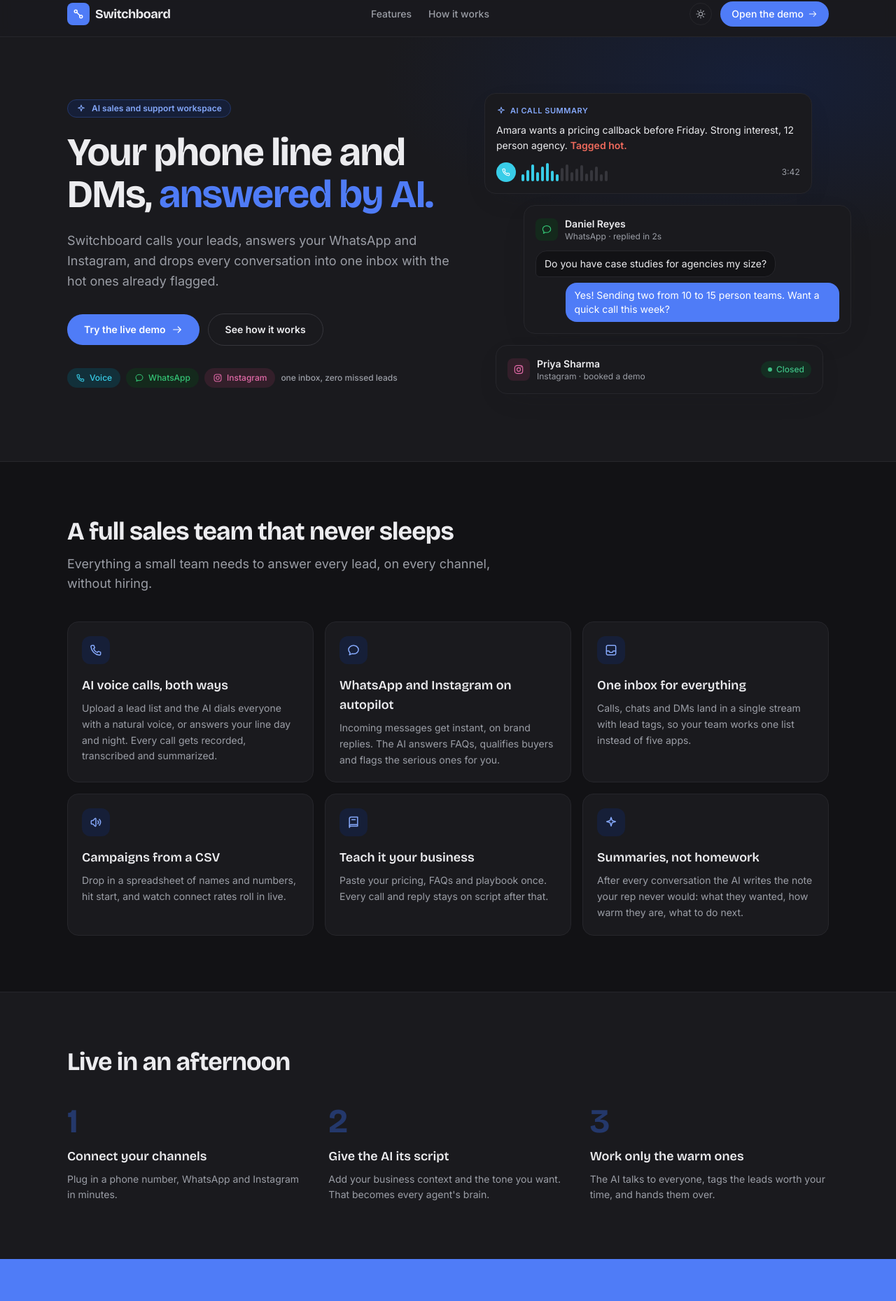
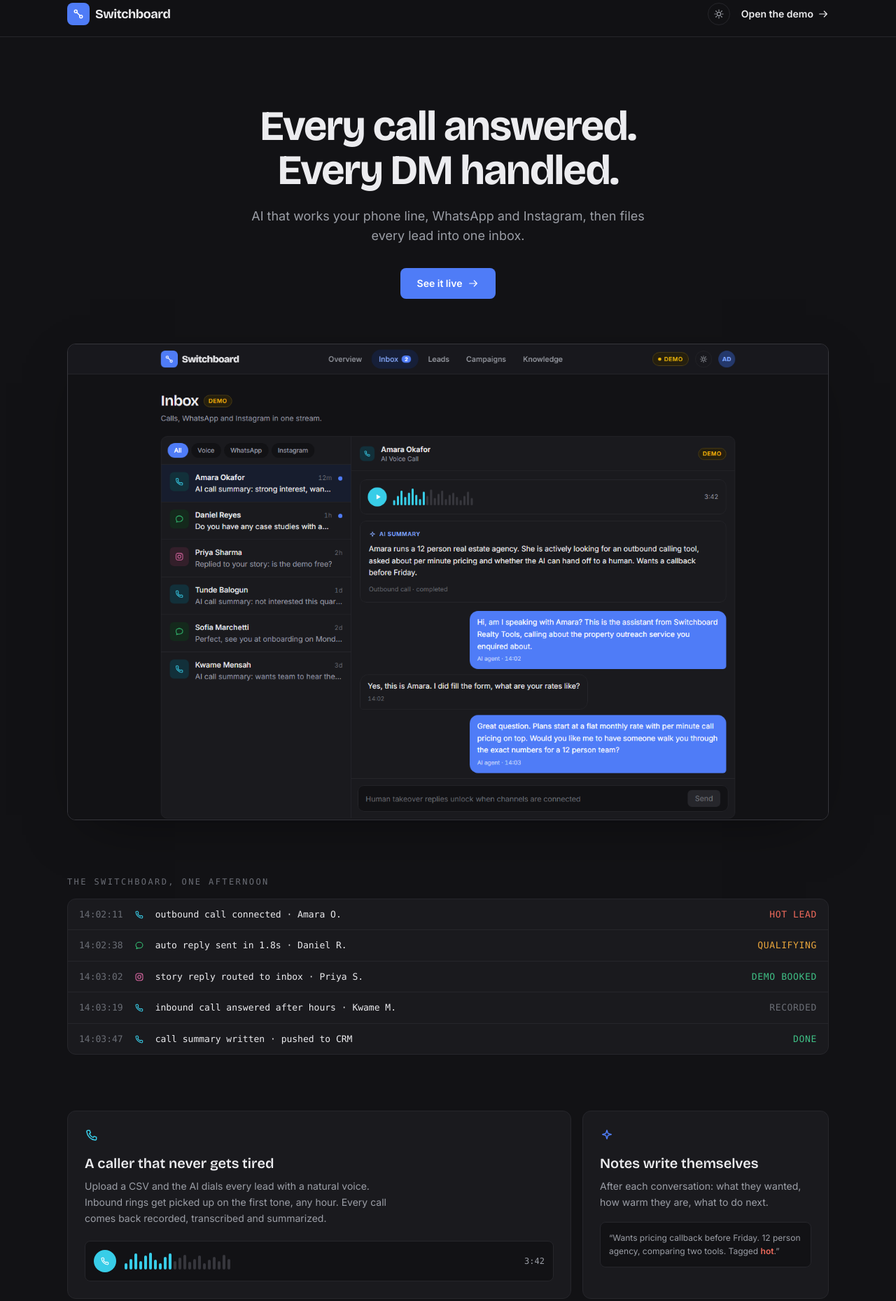
Before and after one commit to killingspree001/switchboard, a Next.js app: page / in a window 1280 px wide. Shown: the part 12-1871 px from the top of the page at 70% size. Built offline with nearby package versions, Linux system fonts and the light colour scheme.

Commit message:
rebuilt landing page around real product screenshots and an ops feed

```diff
--- a/next.config.ts
+++ b/next.config.ts
@@ -6,6 +6,8 @@
   turbopack: {
     root: path.join(__dirname),
   },
+  // keeps the floating dev button out of product screenshots
+  devIndicators: false,
 };
 
 export default nextConfig;
--- a/src/app/page.tsx
+++ b/src/app/page.tsx
@@ -1,295 +1,240 @@
 import Link from "next/link";
+import Image from "next/image";
 import { Logo } from "@/components/app-shell";
 import ThemeToggle from "@/components/theme-toggle";
 import {
   PhoneIcon,
   ChatIcon,
   CameraIcon,
-  InboxIcon,
   SparkIcon,
   ArrowRightIcon,
-  MegaphoneIcon,
+  UploadIcon,
   BookIcon,
 } from "@/components/icons";
 
-const features = [
-  {
-    icon: PhoneIcon,
-    title: "AI voice calls, both ways",
-    text: "Upload a lead list and the AI dials everyone with a natural voice, or answers your line day and night. Every call gets recorded, transcribed and summarized.",
-  },
-  {
-    icon: ChatIcon,
-    title: "WhatsApp and Instagram on autopilot",
-    text: "Incoming messages get instant, on brand replies. The AI answers FAQs, qualifies buyers and flags the serious ones for you.",
-  },
-  {
-    icon: InboxIcon,
-    title: "One inbox for everything",
-    text: "Calls, chats and DMs land in a single stream with lead tags, so your team works one list instead of five apps.",
-  },
-  {
-    icon: MegaphoneIcon,
-    title: "Campaigns from a CSV",
-    text: "Drop in a spreadsheet of names and numbers, hit start, and watch connect rates roll in live.",
-  },
-  {
-    icon: BookIcon,
-    title: "Teach it your business",
-    text: "Paste your pricing, FAQs and playbook once. Every call and reply stays on script after that.",
-  },
-  {
-    icon: SparkIcon,
-    title: "Summaries, not homework",
-    text: "After every conversation the AI writes the note your rep never would: what they wanted, how warm they are, what to do next.",
-  },
+// the switchboard feed, written like the ops log the product actually produces
+const feed = [
+  { time: "14:02:11", channel: "voice", text: "outbound call connected · Amara O.", tag: "hot lead", tagClass: "text-hot" },
+  { time: "14:02:38", channel: "whatsapp", text: "auto reply sent in 1.8s · Daniel R.", tag: "qualifying", tagClass: "text-warm" },
+  { time: "14:03:02", channel: "instagram", text: "story reply routed to inbox · Priya S.", tag: "demo booked", tagClass: "text-closed" },
+  { time: "14:03:19", channel: "voice", text: "inbound call answered after hours · Kwame M.", tag: "recorded", tagClass: "text-faint" },
+  { time: "14:03:47", channel: "voice", text: "call summary written · pushed to CRM", tag: "done", tagClass: "text-closed" },
 ];
 
-const steps = [
-  {
-    n: "1",
-    title: "Connect your channels",
-    text: "Plug in a phone number, WhatsApp and Instagram in minutes.",
-  },
-  {
-    n: "2",
-    title: "Give the AI its script",
-    text: "Add your business context and the tone you want. That becomes every agent's brain.",
-  },
-  {
-    n: "3",
-    title: "Work only the warm ones",
-    text: "The AI talks to everyone, tags the leads worth your time, and hands them over.",
-  },
-];
+function FeedIcon({ channel }: { channel: string }) {
+  const cls = "h-3.5 w-3.5";
+  if (channel === "voice") return <PhoneIcon className={`${cls} text-voice`} />;
+  if (channel === "whatsapp") return <ChatIcon className={`${cls} text-whatsapp`} />;
+  return <CameraIcon className={`${cls} text-instagram`} />;
+}
 
 export default function LandingPage() {
   return (
-    <div className="flex-1 bg-surface">
-      {/* nav */}
-      <header className="sticky top-0 z-30 border-b border-line bg-surface/90 backdrop-blur">
+    <div className="flex-1 bg-paper">
+      {/* minimal nav */}
+      <header className="sticky top-0 z-30 border-b border-line bg-paper/90 backdrop-blur">
         <div className="mx-auto flex h-16 w-full max-w-6xl items-center justify-between px-4 sm:px-6 lg:px-8">
           <Logo href="/" />
-          <nav className="hidden items-center gap-6 text-sm font-medium text-muted md:flex">
-            <a href="#features" className="hover:text-text">Features</a>
-            <a href="#how" className="hover:text-text">How it works</a>
-          </nav>
-          <div className="flex items-center gap-3">
+          <div className="flex items-center gap-4">
             <ThemeToggle />
             <Link
               href="/dashboard"
-              className="inline-flex items-center gap-1.5 rounded-full bg-accent px-4 py-2 text-sm font-medium text-white transition-colors hover:bg-accent-deep"
+              className="group inline-flex items-center gap-1.5 text-sm font-semibold text-text hover:text-accent"
             >
               Open the demo
-              <ArrowRightIcon className="h-3.5 w-3.5" />
+              <ArrowRightIcon className="h-4 w-4 transition-transform group-hover:translate-x-0.5" />
             </Link>
           </div>
         </div>
       </header>
 
-      {/* hero */}
-      <section className="relative overflow-hidden">
-        {/* soft lavender wash behind the hero */}
-        <div
-          aria-hidden
-          className="pointer-events-none absolute inset-0"
-          style={{
-            background:
-              "radial-gradient(900px 400px at 85% 10%, var(--accent-tint) 0%, transparent 60%)",
-          }}
-        />
-        <div className="relative mx-auto grid w-full max-w-6xl gap-12 px-4 pb-16 pt-14 sm:px-6 lg:grid-cols-[1.1fr_0.9fr] lg:items-center lg:px-8 lg:pb-24 lg:pt-20">
-          <div>
-            <p className="inline-flex items-center gap-2 rounded-full border border-accent-soft bg-accent-tint px-3 py-1 text-xs font-semibold text-accent-deep">
-              <SparkIcon className="h-3.5 w-3.5" />
-              AI sales and support workspace
+      {/* hero: terse line, one action, then the real product */}
+      <section className="mx-auto w-full max-w-6xl px-4 pt-16 text-center sm:px-6 lg:px-8 lg:pt-24">
+        <h1 className="mx-auto max-w-3xl font-display text-4xl font-bold leading-[1.05] tracking-tight sm:text-6xl">
+          Every call answered.
+          <br />
+          Every DM handled.
+        </h1>
+        <p className="mx-auto mt-5 max-w-xl text-lg text-muted">
+          AI that works your phone line, WhatsApp and Instagram, then files
+          every lead into one inbox.
         </p>
-            <h1 className="mt-5 font-display text-4xl font-bold leading-[1.08] tracking-tight sm:text-5xl lg:text-[56px]">
-              Your phone line and DMs,{" "}
-              <span className="text-accent">answered by AI.</span>
-            </h1>
-            <p className="mt-5 max-w-xl text-lg leading-relaxed text-muted">
-              Switchboard calls your leads, answers your WhatsApp and Instagram,
-              and drops every conversation into one inbox with the hot ones
-              already flagged.
-            </p>
-            <div className="mt-8 flex flex-wrap items-center gap-3">
+        <div className="mt-8">
           <Link
             href="/dashboard"
-                className="inline-flex items-center gap-2 rounded-full bg-accent px-6 py-3 text-sm font-semibold text-white transition-colors hover:bg-accent-deep"
+            className="inline-flex items-center gap-2 rounded-lg bg-accent px-6 py-3 text-sm font-semibold text-white transition-colors hover:bg-accent-deep"
           >
-                Try the live demo
+            See it live
             <ArrowRightIcon className="h-4 w-4" />
           </Link>
-              <a
-                href="#how"
-                className="inline-flex items-center gap-2 rounded-full border border-line-strong px-6 py-3 text-sm font-semibold text-text transition-colors hover:border-accent hover:text-accent-deep"
-              >
-                See how it works
-              </a>
         </div>
-            <div className="mt-8 flex flex-wrap items-center gap-2 text-xs font-medium text-muted">
-              <span className="flex items-center gap-1.5 rounded-full bg-voice-tint px-3 py-1.5 text-voice">
-                <PhoneIcon className="h-3.5 w-3.5" /> Voice
-              </span>
-              <span className="flex items-center gap-1.5 rounded-full bg-whatsapp-tint px-3 py-1.5 text-whatsapp">
-                <ChatIcon className="h-3.5 w-3.5" /> WhatsApp
-              </span>
-              <span className="flex items-center gap-1.5 rounded-full bg-instagram-tint px-3 py-1.5 text-instagram">
-                <CameraIcon className="h-3.5 w-3.5" /> Instagram
-              </span>
-              <span>one inbox, zero missed leads</span>
+
+        <div className="relative mt-12 lg:mt-16">
+          <div className="overflow-hidden rounded-xl border border-line-strong shadow-[0_24px_80px_-32px_rgba(0,0,0,0.5)]">
+            <Image
+              src="/screens/inbox.png"
+              alt="The Switchboard inbox with a live AI call summary and conversations from every channel"
+              width={1440}
+              height={900}
+              priority
+              className="w-full"
+            />
           </div>
         </div>
+      </section>
 
-          {/* floating product cards */}
-          <div className="relative mx-auto w-full max-w-md lg:max-w-none">
-            <div className="space-y-4">
-              <div className="translate-x-0 rounded-2xl border border-line bg-surface p-4 shadow-[0_12px_40px_-18px_rgba(27,28,32,0.25)] lg:-translate-x-6">
-                <p className="flex items-center gap-1.5 text-[11px] font-semibold uppercase tracking-wider text-accent-deep">
-                  <SparkIcon className="h-3.5 w-3.5" /> AI call summary
+      {/* live switchboard feed */}
+      <section className="mx-auto w-full max-w-6xl px-4 py-16 sm:px-6 lg:px-8 lg:py-20">
+        <p className="font-mono text-xs uppercase tracking-[0.2em] text-faint">
+          the switchboard, one afternoon
         </p>
-                <p className="mt-2 text-sm leading-relaxed">
-                  Amara wants a pricing callback before Friday. Strong interest,
-                  12 person agency. <span className="font-semibold text-hot">Tagged hot.</span>
+        <div className="mt-4 overflow-x-auto rounded-xl border border-line bg-surface">
+          <ul className="min-w-[560px] divide-y divide-line font-mono text-[13px]">
+            {feed.map((f) => (
+              <li key={f.time} className="flex items-center gap-4 px-4 py-3">
+                <span className="tabular-nums text-faint">{f.time}</span>
+                <FeedIcon channel={f.channel} />
+                <span className="flex-1 text-text">{f.text}</span>
+                <span className={`uppercase tracking-wider ${f.tagClass}`}>{f.tag}</span>
+              </li>
+            ))}
+          </ul>
+        </div>
+      </section>
+
+      {/* bento features */}
+      <section className="mx-auto w-full max-w-6xl px-4 pb-16 sm:px-6 lg:px-8 lg:pb-20">
+        <div className="grid gap-4 md:grid-cols-3">
+          {/* big tile: voice */}
+          <div className="rounded-xl border border-line bg-surface p-6 md:col-span-2">
+            <PhoneIcon className="h-5 w-5 text-voice" />
+            <h2 className="mt-4 font-display text-xl font-semibold">
+              A caller that never gets tired
+            </h2>
+            <p className="mt-2 max-w-md text-sm leading-relaxed text-muted">
+              Upload a CSV and the AI dials every lead with a natural voice.
+              Inbound rings get picked up on the first tone, any hour. Every
+              call comes back recorded, transcribed and summarized.
             </p>
-                <div className="mt-3 flex items-center gap-2">
-                  <span className="flex h-7 w-7 items-center justify-center rounded-full bg-voice text-white">
+            <div className="mt-5 flex items-center gap-3 rounded-lg border border-line bg-paper p-3">
+              <span className="flex h-8 w-8 items-center justify-center rounded-full bg-voice text-white">
                 <PhoneIcon className="h-3.5 w-3.5" />
               </span>
               <div className="flex flex-1 items-end gap-[3px]" aria-hidden>
-                    {[6, 10, 15, 8, 13, 16, 9, 6, 12, 15, 8, 11, 14, 7, 10, 13, 6, 9].map(
+                {[6, 10, 15, 8, 13, 16, 9, 6, 12, 15, 8, 11, 14, 7, 10, 13, 6, 9, 12, 8, 14, 10].map(
                   (h, i) => (
                     <span
                       key={i}
-                          className={`w-1 rounded-full ${i < 8 ? "bg-voice" : "bg-line-strong"}`}
-                          style={{ height: `${h * 1.6}px` }}
+                      className={`w-1 rounded-full ${i < 10 ? "bg-voice" : "bg-line-strong"}`}
+                      style={{ height: `${h * 1.5}px` }}
                     />
                   ),
                 )}
               </div>
-                  <span className="text-xs tabular-nums text-muted">3:42</span>
+              <span className="font-mono text-xs tabular-nums text-muted">3:42</span>
             </div>
           </div>
 
-              <div className="rounded-2xl border border-line bg-surface p-4 shadow-[0_12px_40px_-18px_rgba(27,28,32,0.25)] lg:translate-x-8">
-                <div className="flex items-center gap-2.5">
-                  <span className="flex h-8 w-8 items-center justify-center rounded-lg bg-whatsapp-tint text-whatsapp">
-                    <ChatIcon className="h-4 w-4" />
-                  </span>
-                  <div>
-                    <p className="text-sm font-semibold">Daniel Reyes</p>
-                    <p className="text-xs text-muted">WhatsApp · replied in 2s</p>
-                  </div>
-                </div>
-                <div className="mt-3 space-y-2">
-                  <p className="w-fit max-w-[90%] rounded-2xl rounded-bl-md border border-line bg-paper px-3 py-2 text-sm">
-                    Do you have case studies for agencies my size?
+          {/* tall tile: summary */}
+          <div className="rounded-xl border border-line bg-surface p-6">
+            <SparkIcon className="h-5 w-5 text-accent" />
+            <h2 className="mt-4 font-display text-xl font-semibold">
+              Notes write themselves
+            </h2>
+            <p className="mt-2 text-sm leading-relaxed text-muted">
+              After each conversation: what they wanted, how warm they are,
+              what to do next.
             </p>
-                  <p className="ml-auto w-fit max-w-[90%] rounded-2xl rounded-br-md bg-accent px-3 py-2 text-sm text-white">
-                    Yes! Sending two from 10 to 15 person teams. Want a quick
-                    call this week?
+            <p className="mt-4 rounded-lg border border-line bg-paper p-3 text-xs leading-relaxed text-muted">
+              &ldquo;Wants pricing callback before Friday. 12 person agency,
+              comparing two tools. Tagged{" "}
+              <span className="font-semibold text-hot">hot</span>.&rdquo;
             </p>
           </div>
+
+          {/* small tiles */}
+          <div className="rounded-xl border border-line bg-surface p-6">
+            <ChatIcon className="h-5 w-5 text-whatsapp" />
+            <h3 className="mt-4 font-display text-lg font-semibold">Replies in seconds</h3>
+            <p className="mt-2 text-sm leading-relaxed text-muted">
+              WhatsApp and Instagram messages get instant answers that stay on
+              script, day and night.
+            </p>
           </div>
 
-              <div className="flex items-center justify-between rounded-2xl border border-line bg-surface p-4 shadow-[0_12px_40px_-18px_rgba(27,28,32,0.25)] lg:-translate-x-2">
-                <div className="flex items-center gap-2.5">
-                  <span className="flex h-8 w-8 items-center justify-center rounded-lg bg-instagram-tint text-instagram">
-                    <CameraIcon className="h-4 w-4" />
-                  </span>
-                  <div>
-                    <p className="text-sm font-semibold">Priya Sharma</p>
-                    <p className="text-xs text-muted">Instagram · booked a demo</p>
+          <div className="rounded-xl border border-line bg-surface p-6">
+            <BookIcon className="h-5 w-5 text-instagram" />
+            <h3 className="mt-4 font-display text-lg font-semibold">Knows your business</h3>
+            <p className="mt-2 text-sm leading-relaxed text-muted">
+              Paste your pricing and FAQs once. Every agent answer comes from
+              your playbook, not guesses.
+            </p>
           </div>
-                </div>
-                <span className="inline-flex items-center gap-1.5 rounded-full bg-closed-tint px-2.5 py-1 text-xs font-medium text-closed">
-                  <span className="h-1.5 w-1.5 rounded-full bg-closed" /> Closed
-                </span>
-              </div>
-            </div>
+
+          <div className="rounded-xl border border-line bg-surface p-6">
+            <UploadIcon className="h-5 w-5 text-warm" />
+            <h3 className="mt-4 font-display text-lg font-semibold">CSV in, calls out</h3>
+            <p className="mt-2 text-sm leading-relaxed text-muted">
+              A spreadsheet of names and numbers becomes a running campaign in
+              one click.
+            </p>
           </div>
         </div>
       </section>
 
-      {/* features */}
-      <section id="features" className="border-t border-line bg-paper">
-        <div className="mx-auto w-full max-w-6xl px-4 py-16 sm:px-6 lg:px-8 lg:py-20">
-          <div className="max-w-2xl">
-            <h2 className="font-display text-3xl font-bold tracking-tight sm:text-4xl">
-              A full sales team that never sleeps
-            </h2>
-            <p className="mt-3 text-lg text-muted">
-              Everything a small team needs to answer every lead, on every
-              channel, without hiring.
+      {/* numbers */}
+      <section className="border-y border-line bg-surface">
+        <div className="mx-auto grid w-full max-w-6xl grid-cols-2 gap-8 px-4 py-12 sm:px-6 md:grid-cols-4 lg:px-8">
+          {[
+            { v: "24/7", k: "line coverage" },
+            { v: "< 2s", k: "chat response" },
+            { v: "100%", k: "calls summarized" },
+            { v: "3", k: "channels, one inbox" },
+          ].map((s) => (
+            <div key={s.k}>
+              <p className="font-display text-3xl font-bold tabular-nums tracking-tight sm:text-4xl">
+                {s.v}
+              </p>
+              <p className="mt-1 font-mono text-xs uppercase tracking-[0.15em] text-faint">
+                {s.k}
               </p>
             </div>
-          <div className="mt-10 grid gap-4 sm:grid-cols-2 lg:grid-cols-3">
-            {features.map((f) => {
-              const Icon = f.icon;
-              return (
-                <div
-                  key={f.title}
-                  className="rounded-2xl border border-line bg-surface p-5 transition-shadow hover:shadow-[0_12px_32px_-20px_rgba(27,28,32,0.35)]"
-                >
-                  <span className="flex h-10 w-10 items-center justify-center rounded-xl bg-accent-tint text-accent-deep">
-                    <Icon className="h-5 w-5" />
-                  </span>
-                  <h3 className="mt-4 font-display text-lg font-semibold">{f.title}</h3>
-                  <p className="mt-2 text-sm leading-relaxed text-muted">{f.text}</p>
-                </div>
-              );
-            })}
-          </div>
+          ))}
         </div>
       </section>
 
-      {/* how it works */}
-      <section id="how" className="border-t border-line">
-        <div className="mx-auto w-full max-w-6xl px-4 py-16 sm:px-6 lg:px-8 lg:py-20">
+      {/* closing */}
+      <section className="mx-auto w-full max-w-6xl px-4 py-20 text-center sm:px-6 lg:px-8">
         <h2 className="font-display text-3xl font-bold tracking-tight sm:text-4xl">
-            Live in an afternoon
+          The demo is already running.
         </h2>
-          <div className="mt-10 grid gap-8 md:grid-cols-3">
-            {steps.map((s) => (
-              <div key={s.n} className="relative">
-                <span className="font-display text-5xl font-bold text-accent-soft">
-                  {s.n}
-                </span>
-                <h3 className="mt-3 font-display text-lg font-semibold">{s.title}</h3>
-                <p className="mt-2 text-sm leading-relaxed text-muted">{s.text}</p>
-              </div>
-            ))}
-          </div>
-        </div>
-      </section>
-
-      {/* cta band */}
-      <section className="bg-accent">
-        <div className="mx-auto flex w-full max-w-6xl flex-col items-start gap-6 px-4 py-14 sm:px-6 md:flex-row md:items-center md:justify-between lg:px-8">
-          <div>
-            <h2 className="font-display text-3xl font-bold tracking-tight text-white">
-              See it working right now
-            </h2>
-            <p className="mt-2 text-white/80">
-              The demo dashboard is live with sample conversations. No signup needed.
+        <p className="mx-auto mt-3 max-w-md text-muted">
+          Sample conversations, live screens, no signup. Poke around.
         </p>
-          </div>
         <Link
           href="/dashboard"
-            className="inline-flex shrink-0 items-center gap-2 rounded-full bg-white px-6 py-3 text-sm font-semibold text-[#1440b8] transition-opacity hover:opacity-90"
+          className="mt-7 inline-flex items-center gap-2 rounded-lg bg-accent px-6 py-3 text-sm font-semibold text-white transition-colors hover:bg-accent-deep"
         >
           Open the demo
           <ArrowRightIcon className="h-4 w-4" />
         </Link>
-        </div>
       </section>
 
-      {/* footer */}
-      <footer className="border-t border-line">
-        <div className="mx-auto flex w-full max-w-6xl flex-col items-start justify-between gap-4 px-4 py-8 text-sm text-muted sm:flex-row sm:items-center sm:px-6 lg:px-8">
-          <Logo href="/" />
+      {/* footer with the oversized wordmark */}
+      <footer className="overflow-hidden border-t border-line">
+        <div className="mx-auto w-full max-w-6xl px-4 pt-8 sm:px-6 lg:px-8">
+          <div className="flex flex-col items-start justify-between gap-3 pb-6 text-sm text-muted sm:flex-row sm:items-center">
             <p>Demo build. Sample data only until channels are connected.</p>
+            <Link href="/dashboard" className="font-medium text-text hover:text-accent">
+              Dashboard
+            </Link>
+          </div>
+          <p
+            aria-hidden
+            className="select-none whitespace-nowrap text-center font-display text-[18vw] font-bold leading-[0.75] tracking-tight text-line lg:text-[13rem]"
+          >
+            Switchboard
+          </p>
         </div>
       </footer>
     </div>
```
Also changed, not shown: public/screens/dashboard.png (added), public/screens/inbox.png (added). Lines whose indentation alone changed are shown as unchanged.
